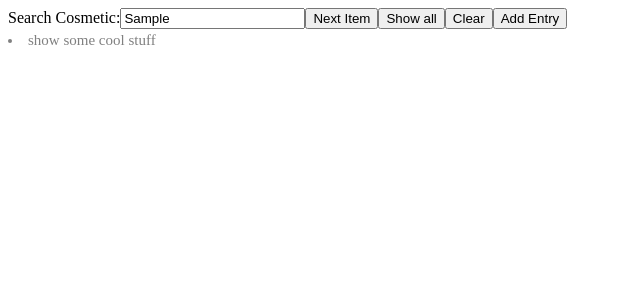
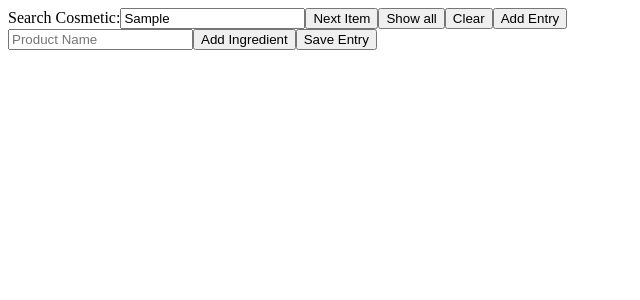
Before and after one commit to sebaena/CosmeticsWebsite, a React (Create React App) app in the folder cosmeticapp/: page / in a window 1280 px wide. Both pictures are taken after typing "Sample" into the empty fields and a click on the button "Add Entry". Shown: the top 300 px of the page, without its empty margins (0-640 px from the left). Built offline with nearby package versions, Linux system fonts and the light colour scheme; data requests are answered from the project's data file.

Commit message:
added new entry form. need to debug :(

```diff
--- a/cosmeticapp/src/App.js
+++ b/cosmeticapp/src/App.js
@@ -70,9 +70,6 @@ function App() {
       { view == "add"     && <NewEntry /> }
       { view == "clear"   && <li>Please search for an item or press "next item"</li> }
 
-
-
-
     </div>
   );
 }
--- a/cosmeticapp/src/components/NewEntry.js
+++ b/cosmeticapp/src/components/NewEntry.js
@@ -1,13 +1,82 @@
-import { useState} from "react";
-
+import {useState} from "react";
 
 const NewEntry = () =>{
 
+  const [products, setProducts] = useState([ {name:'', ingredient:[]} ]);
+  const [newCosmetic, setNewCosmetic] = useState('');
+  const [ingredients, setIngredients] = useState([]);
+
+  const handleCosmeticChange = (event) => {
+    setNewCosmetic(event.target.value);
+    console.log("new cosmetic", newCosmetic);
+  }
+
+  const handleIngredientChange = (index, event) => {
+    let temp_ing = [...ingredients]
+    console.log("temp_ing", temp_ing);
+    temp_ing[index] = event.target.value;
+    setIngredients(temp_ing);
+    console.log("ingredient", ingredients);
+  }
+
+//  const handleCosmeticChange = (event, index) => {
+//    let temp = [...cosmetic];
+//    if(event.target.name === "ingredient"){
+//     temp[index][event.target.name][0] = event.target.value;
+//    }else{
+//      temp[index][event.target.name] = event.target.value;
+//    }
+//    setCosmetic(temp);
+//    console.log("new cosmetic", cosmetic);
+//  }
+
+
+  const addCosmetic = (event) => {
+    let newProduct = {
+      name: newCosmetic,
+      ingredients: ingredients
+    }
+    event.preventDefault();
+    setProducts(newProduct);
+    console.log("ENVIOOO");
+    //setIngredients([]);
+    //setNewCosmetic('');
+  }
+
+  const addIngredient = () => {
+    let ingredient = []
+      setIngredients([...ingredients, ingredient]);
+  }
 
 
   return(
     <div>
-      <li> show some cool stuff</li>
+      <form onSubmit= {event => addCosmetic(event)}>
+
+        <input
+          value= {newCosmetic}
+          name = "name"
+          onChange={event => handleCosmeticChange(event)}
+          placeholder = 'Product Name' />
+
+        {
+          ingredients.map((data, index ) => {
+            return(
+              <div>
+                <input
+                  value= {data}
+                  name = "ingredient"
+                  onChange={event => handleIngredientChange(index,event)}
+                  placeholder = 'Ingredientssss' />
+              </div>
+            )
+        })
+        }
+
+
+        <button onClick={addIngredient}> Add Ingredient</button>
+        <button type="submit"> Save Entry</button>
+      </form>
     </div>
   )
 }
@@ -16,3 +85,42 @@ const NewEntry = () =>{
 
 
 export default NewEntry;
+
+
+//{
+//          cosmetic.map((value, index)=>{
+//            return (
+//              <div>
+//                <input
+//                  value= {cosmetic.name}
+//                  name = "name"
+//                  onChange={event => handleCosmeticChange(event, index)}
+//                  placeholder = 'Product Name' />
+//
+//
+//                { cosmetic.name == "ingredient" &&
+//                    value.map(index_ingredient =>
+//                      {
+//                        return (
+//                          <div>
+//                            <input
+//                              value= {cosmetic.ingredient}
+//                              name = "ingredient"
+//                              onChange={event => handleCosmeticChange(event, index)}
+//                              placeholder = 'Ingredient' />
+//                          </div>
+//                        )
+//                      }
+//
+//                    )
+//
+//
+//
+//                }
+//              </div>
+//
+//            )
+//
+//          }  )
+//
+//        }
```
